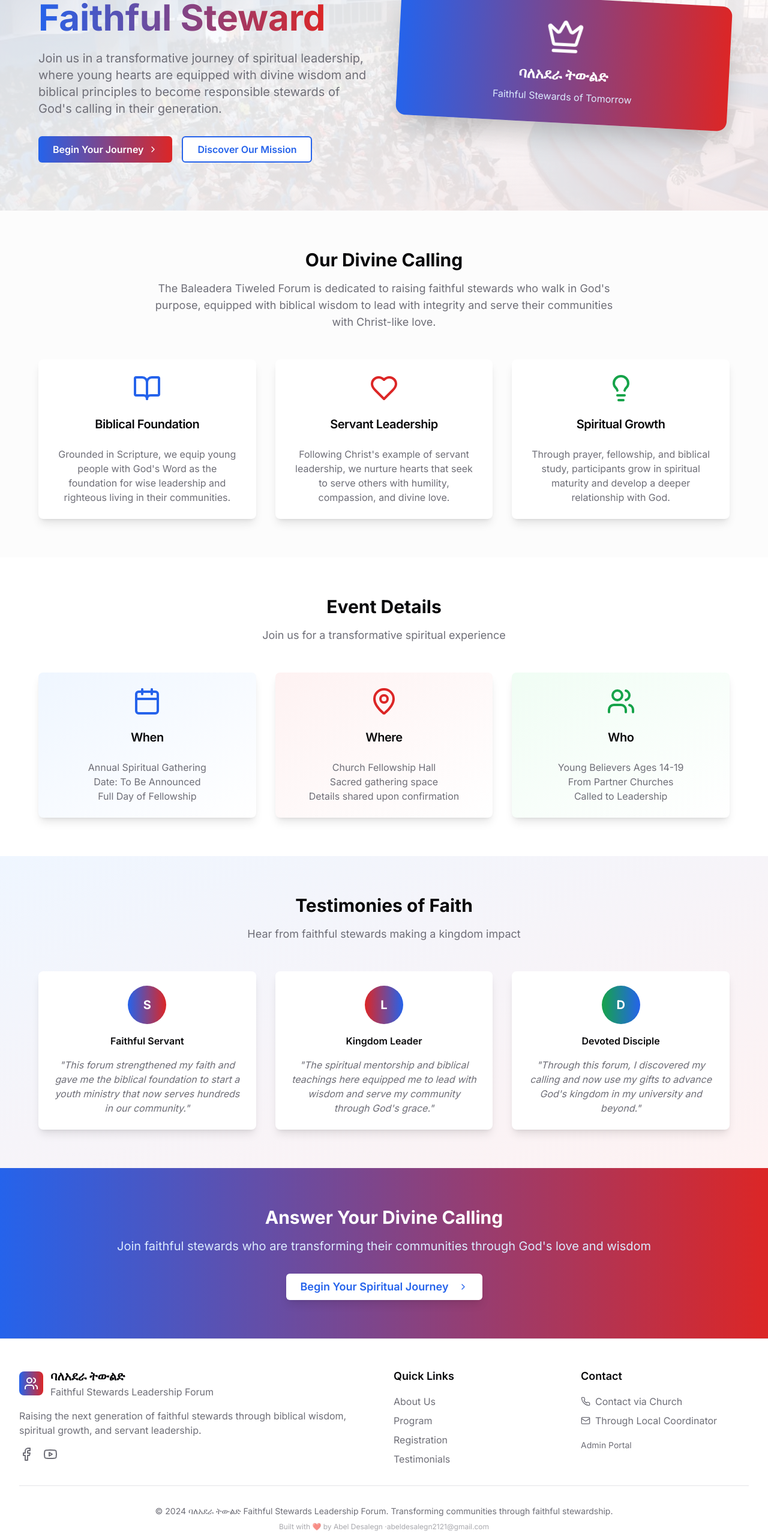
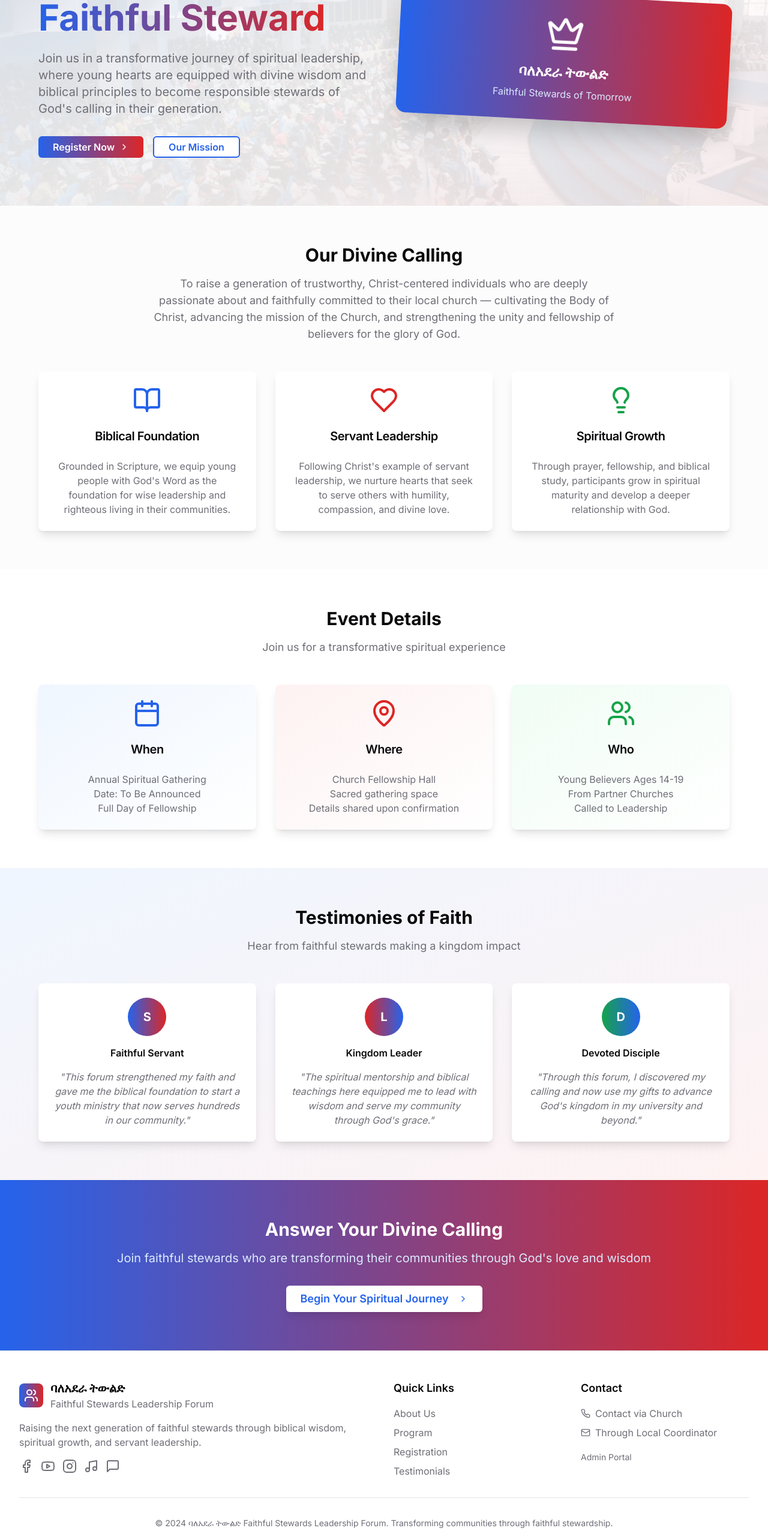
Before and after one commit to abel-boop/Baleadera-main, a React (Vite) app: page / in a window 1280 px wide. Shown: the part 234-2791 px from the top of the page at 60% size. Built offline with nearby package versions, Linux system fonts and the light colour scheme.

Commit message:
updating index page contents with the real org's content

```diff
--- a/src/pages/About.tsx
+++ b/src/pages/About.tsx
@@ -102,23 +102,19 @@ const About = () => {
 
           <div className="prose prose-lg mx-auto text-muted-foreground">
             <p className="mb-6">
-              The Baleadera Tiweled Youth Empowerment Forum was founded with a vision to transform
-              communities through empowered youth. Our journey began with a simple belief: when young
-              people are equipped with the right tools, values, and opportunities, they become catalysts
-              for positive change.
+              We recognize a critical gap within the Church — a gap that has led to the loss of many teenagers before they can transition into youth leadership. This gap, between Sunday School and Youth Ministry, often leaves ages 13 to 19 overlooked and underserved. As a result, we risk missing a whole generation of future leaders in God's Kingdom.
+            </p>
+
+            <blockquote className="border-l-4 border-blue-600 pl-6 py-2 my-8 italic text-foreground font-medium">
+              "I am the Trustee Generation — turning from self, reaching for Christ."
+            </blockquote>
+
+            <p className="mb-6">
+              Our mission is to stand in that gap — to engage, equip, and empower this age group to grow in their faith and confidently live it out and share it in the years to come. We believe that by addressing this critical transition period, we can raise up a generation of young people who are firmly rooted in their faith and prepared to be leaders in both the church and the world.
             </p>
 
             <p className="mb-6">
-              Over the years, we have developed comprehensive programs that focus on leadership development,
-              character building, and practical skills training. Our approach combines traditional values
-              with modern methodologies to prepare young leaders for the challenges of today's world.
-            </p>
-
-            <p className="mb-6">
-              The forum serves as a platform where young minds come together to learn, share experiences,
-              and build lasting networks. Through workshops, mentorship programs, and community service
-              initiatives, participants develop the confidence and competence needed to make a difference
-              in their communities.
+              Through targeted programs, mentorship, and biblical teaching, we help young people navigate the challenges of adolescence while deepening their relationship with Christ. Our approach combines spiritual formation with practical life skills, creating well-rounded individuals who are prepared to make a lasting impact for God's Kingdom.
             </p>
           </div>
         </div>
--- a/src/pages/Index.tsx
+++ b/src/pages/Index.tsx
@@ -1,6 +1,6 @@
 
 import { Link } from "react-router-dom";
-import { Users, UserCheck, Calendar, MapPin, Award, Target, Heart, ChevronRight, Facebook, Phone, Mail, Menu, X, BookOpen, Lightbulb, Crown, Youtube } from "lucide-react";
+import { Users, UserCheck, Calendar, MapPin, Award, Target, Heart, ChevronRight, Facebook, Phone, Mail, Menu, X, BookOpen, Lightbulb, Crown, Youtube, Instagram, MessageSquare, Music } from "lucide-react";
 import { Button } from "@/components/ui/button";
 import { Card, CardContent, CardDescription, CardHeader, CardTitle } from "@/components/ui/card";
 import { ThemeToggle } from "@/components/ThemeToggle";
@@ -134,11 +134,12 @@ const Index = () => {
                 equipped with divine wisdom and biblical principles to become responsible stewards
                 of God's calling in their generation.
               </p>
-              <div className="flex flex-col sm:flex-row gap-3 sm:gap-4 justify-center lg:justify-start">
-                <Link to="/register" className="w-full sm:w-auto">
+              <div className="w-full">
+                <div className="inline-flex flex-wrap gap-3 sm:gap-4">
+                  <Link to="/register" className="min-w-[140px] max-w-[200px] sm:max-w-none">
                     <Button
-                    size="lg"
-                    className="group w-full bg-gradient-to-r from-blue-600 to-red-600 hover:from-blue-700 hover:to-red-700 text-white px-4 sm:px-6 py-2.5 sm:py-3 text-sm sm:text-base font-semibold shadow-lg hover:shadow-xl transition-all duration-500 transform hover:scale-105 relative overflow-hidden animate-pulse-glow"
+                      size="sm"
+                      className="group w-full bg-gradient-to-r from-blue-600 to-red-600 hover:from-blue-700 hover:to-red-700 text-white px-4 sm:px-6 py-1.5 sm:py-3 text-xs sm:text-base font-semibold shadow-lg hover:shadow-xl transition-all duration-500 transform hover:scale-105 relative overflow-hidden animate-pulse-glow"
                       style={{
                         animation: 'pulse-glow 3s infinite',
                         animationTimingFunction: 'cubic-bezier(0.4, 0, 0.6, 1)'
@@ -147,17 +148,22 @@ const Index = () => {
                       <span className="absolute inset-0 bg-gradient-to-r from-white/20 via-white/40 to-white/20 opacity-0 group-hover:opacity-100 transition-opacity duration-300 transform -skew-x-12 group-hover:animate-shimmer"></span>
                       <span className="relative flex items-center justify-center">
                         <span className="group-hover:animate-button-scale inline-block">
-                        Begin Your Journey
+                          Register Now
                         </span>
-                      <ChevronRight className="ml-2 h-4 w-4 group-hover:translate-x-2 transition-all duration-300 group-hover:scale-125" />
+                        <ChevronRight className="ml-1 sm:ml-2 h-3 w-3 sm:h-4 sm:w-4 group-hover:translate-x-1 sm:group-hover:translate-x-2 transition-all duration-300 group-hover:scale-125" />
                       </span>
                     </Button>
                   </Link>
-                <Link to="/about" className="w-full sm:w-auto">
-                  <Button size="lg" variant="outline" className="w-full border-2 border-blue-600 text-blue-600 hover:bg-blue-600 hover:text-white px-4 sm:px-6 py-2.5 sm:py-3 text-sm sm:text-base font-semibold transition-all duration-300 hover:scale-105">
-                    Discover Our Mission
+                  <Link to="/about" className="min-w-[140px] max-w-[200px] sm:max-w-none">
+                    <Button
+                      size="sm"
+                      variant="outline"
+                      className="w-full border-2 border-blue-600 text-blue-600 hover:bg-blue-600 hover:text-white px-4 sm:px-6 py-1.5 sm:py-3 text-xs sm:text-base font-semibold transition-all duration-300 hover:scale-105"
+                    >
+                      Our Mission
                     </Button>
                   </Link>
+                </div>
               </div>
             </div>
             <div className="relative animate-float">
@@ -179,8 +185,7 @@ const Index = () => {
           <div className="text-center mb-12">
             <h3 className="text-2xl sm:text-3xl font-bold text-foreground mb-4 animate-fade-in">Our Divine Calling</h3>
             <p className="text-base sm:text-lg text-muted-foreground max-w-3xl mx-auto animate-slide-up">
-              The Baleadera Tiweled Forum is dedicated to raising faithful stewards who walk in God's purpose,
-              equipped with biblical wisdom to lead with integrity and serve their communities with Christ-like love.
+              To raise a generation of trustworthy, Christ-centered individuals who are deeply passionate about and faithfully committed to their local church — cultivating the Body of Christ, advancing the mission of the Church, and strengthening the unity and fellowship of believers for the glory of God.
             </p>
           </div>
 
@@ -368,12 +373,21 @@ const Index = () => {
               <p className="text-muted-foreground mb-4 text-sm sm:text-base">
                 Raising the next generation of faithful stewards through biblical wisdom, spiritual growth, and servant leadership.
               </p>
-              <div className="flex space-x-4">
-                <a href="https://www.facebook.com/share/16c5nWxemv/" target="_blank" rel="noopener noreferrer" className="text-muted-foreground hover:text-blue-400 transition-colors" aria-label="Facebook">
+              <div className="flex flex-wrap gap-3">
+                <a href="https://www.facebook.com/share/16c5nWxemv/" target="_blank" rel="noopener noreferrer" className="text-muted-foreground hover:text-blue-400 transition-colors" aria-label="Facebook" title="Facebook">
                   <Facebook className="h-6 w-6" />
                 </a>
-                <a href="https://youtube.com/@baleaderatiweled?si=Qzuly1Hjs07OIC-v" target="_blank" rel="noopener noreferrer" className="text-muted-foreground hover:text-red-500 transition-colors" aria-label="YouTube">
+                <a href="https://youtube.com/@baleaderatiweled?si=Qzuly1Hjs07OIC-v" target="_blank" rel="noopener noreferrer" className="text-muted-foreground hover:text-red-500 transition-colors" aria-label="YouTube" title="YouTube">
                   <Youtube className="h-6 w-6" />
+                </a>
+                <a href="https://www.instagram.com/baleadera_teweled?igsh=eGx5OTV4NnU1eDNx&utm_source=qr" target="_blank" rel="noopener noreferrer" className="text-muted-foreground hover:text-pink-500 transition-colors" aria-label="Instagram" title="Instagram">
+                  <Instagram className="h-6 w-6" />
+                </a>
+                <a href="https://www.tiktok.com/@baleadera_tewled?_t=ZM-8wtAMUzIsp6&_r=1" target="_blank" rel="noopener noreferrer" className="text-muted-foreground hover:text-foreground transition-colors" aria-label="TikTok" title="TikTok">
+                  <Music className="h-6 w-6" />
+                </a>
+                <a href="https://t.me/baladera_teweled" target="_blank" rel="noopener noreferrer" className="text-muted-foreground hover:text-blue-500 transition-colors" aria-label="Telegram" title="Telegram">
+                  <MessageSquare className="h-6 w-6" />
                 </a>
               </div>
             </div>
```
Lines whose indentation alone changed are shown as unchanged.
